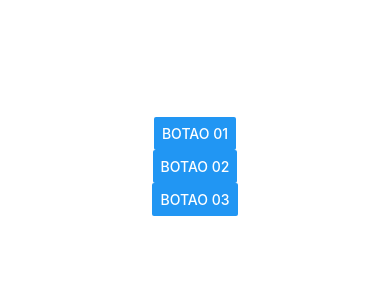
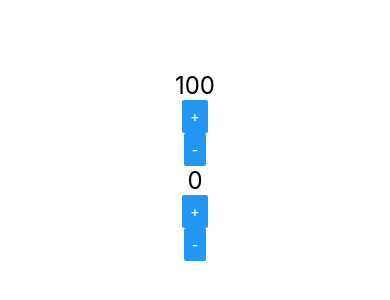
Before and after one commit to marirodriguesxx/react-native-android-ios, a React Native app in the folder exercicios/: screen / in a window 390 px wide. Shown: the part 256-556 px from the top of the page. Built offline with nearby package versions, Linux system fonts and the light colour scheme.

Commit message:
trying useState

```diff
--- a/exercicios/src/App.js
+++ b/exercicios/src/App.js
@@ -24,7 +24,8 @@ export default =>{
 export default =>  return <Text>Primeiro Componente</Text>
 */
 
-import Botao from './componentes/botao'
+import Contador from './componentes/contador'
+// import Botao from './componentes/botao'
 // import Titulo from './componentes/titulo'
 // import MinMax  from './componentes/MinMax'
 // import Aleat  from './componentes/aleatorio'
@@ -33,7 +34,9 @@ import Botao from './componentes/botao'
 
 export default () => (
     <SafeAreaView style={style.App}>
-        <Botao />
+        <Contador inicial={100} passo={10} />
+        <Contador />
+        {/* <Botao /> */}
         {/* <Titulo principal="Cadastro Produto"
                 secundario="Tela de Cadastro do Produto" /> */}
         {/* {<MinMax min={3} max={20}/>
--- /dev/null
+++ b/exercicios/src/componentes/contador.js
@@ -0,0 +1,58 @@
+import React, { useState } from 'react'
+import { Button, Text } from 'react-native'
+import Estilo from './estilo'
+
+
+//obsevarmos que a funcao de fato altera o valor de numero
+//mas esse valor nao eh mostrado atualizado na tela !
+// export default props => {
+//     let numero = props.inicial
+
+//     const inc = () => {
+//         numero ++
+//         console.warn(numero)
+//     }
+//     const dec = () => numero --
+
+//     return (
+//         <>
+//             <Text style={Estilo.grande}>{numero}</Text>
+//             <Button title="+" onPress={inc}/>
+//             <Button title="-" onPress={dec}/>
+//         </>
+//     )
+// }
+
+// utilizanso o useState
+// export default props => {
+// //retorna um numero e uma funcao que vai alterar o numero :p
+// const [numero, setNumero] = useState(props.inicial)
+
+// const inc = () => setNumero(numero+props.passo)
+// const dec = () => setNumero(numero-props.passo)
+
+// return (
+//     <>
+//         <Text style={Estilo.grande}>{numero}</Text>
+//         <Button title="+" onPress={inc}/>
+//         <Button title="-" onPress={dec}/>
+//     </>
+// )
+// }
+
+//utilizando o destructuring
+export default ({inicial=0, passo=1}) => {
+    //retorna um numero e uma funcao que vai alterar o numero :p
+    const [numero, setNumero] = useState(inicial)
+
+    const inc = () => setNumero(numero+passo)
+    const dec = () => setNumero(numero-passo)
+
+    return (
+        <>
+            <Text style={Estilo.grande}>{numero}</Text>
+            <Button title="+" onPress={inc}/>
+            <Button title="-" onPress={dec}/>
+        </>
+    )
+    }
```
